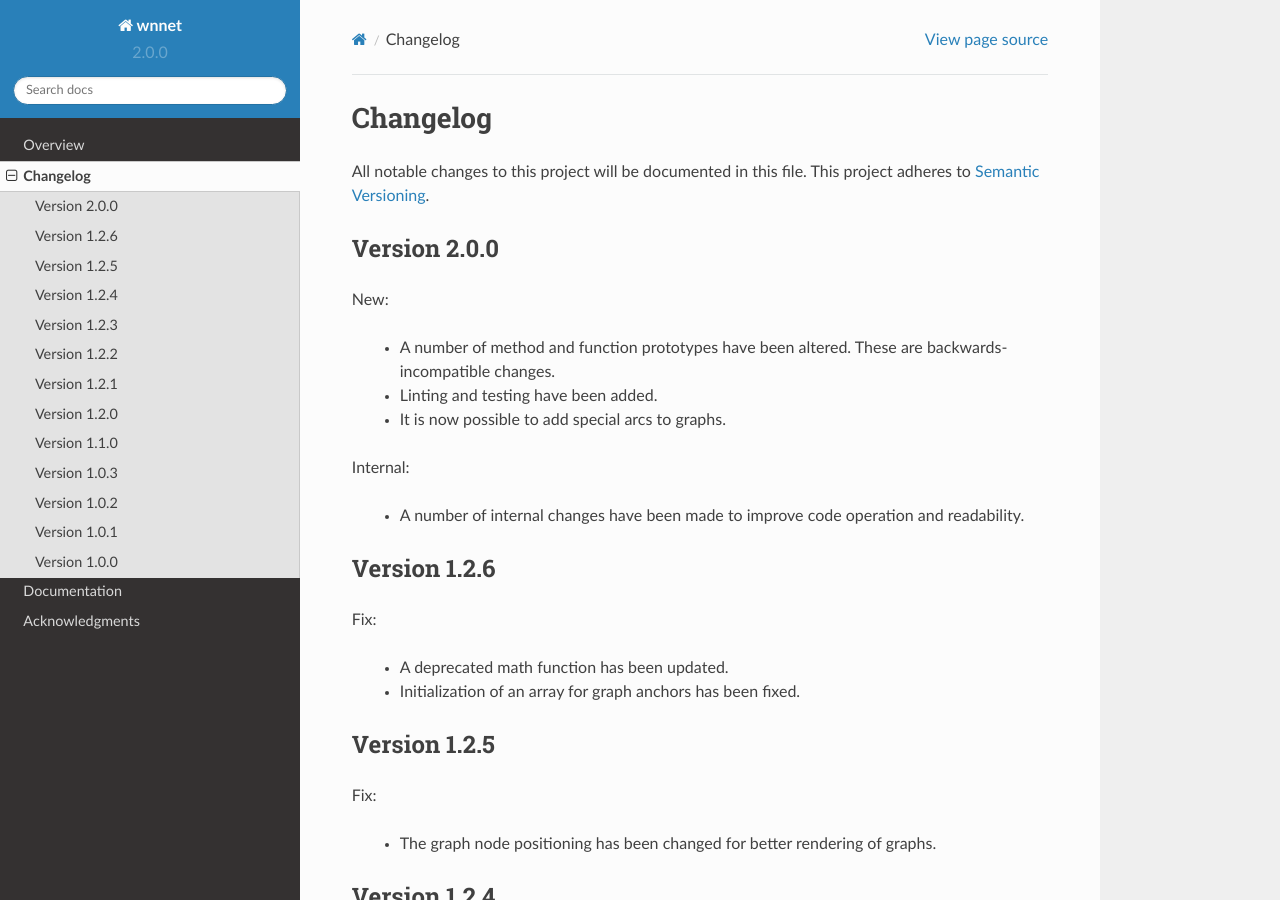
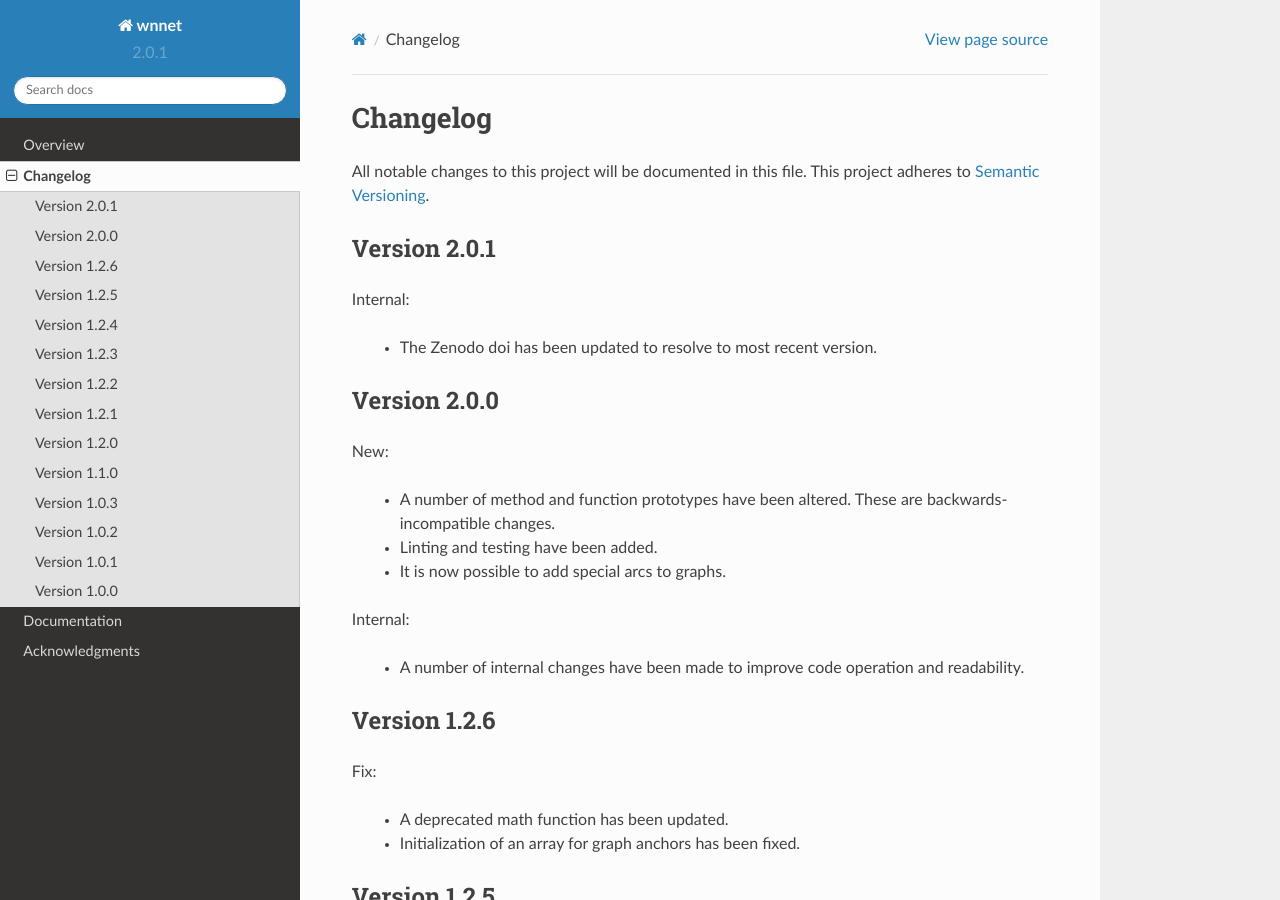
Before and after one commit to mbradle/wnnet, a Sphinx documentation site: the page built from doc/source/changelog.rst, in a window 1280 px wide and 900 px high. Built offline with Sphinx 7.4.7 and the Read the Docs theme 2.0.0, drawn with Linux system fonts in a browser that asks for light colours.

Commit message:
Change Zenodo doi to resolve to most recent version.  Bump version.

```diff
--- a/doc/source/changelog.rst
+++ b/doc/source/changelog.rst
@@ -3,6 +3,13 @@ Changelog
 
 All notable changes to this project will be documented in this file.  This
 project adheres to `Semantic Versioning <http://semver.org/spec/v2.0.0.html>`_.
+
+Version 2.0.1
+-------------
+
+Internal:
+
+  * The Zenodo doi has been updated to resolve to most recent version.
 
 Version 2.0.0
 -------------
--- a/wnnet/__about__.py
+++ b/wnnet/__about__.py
@@ -12,6 +12,6 @@ __all__ = [
 
 __title__ = "wnnet"
 __summary__ = "Python project to handle webnucleo reaction networks"
-__version__ = "2.0.0"
+__version__ = "2.0.1"
 __author__ = "Clemson University"
 __copyright__ = "Clemson University, 2022-2024"
```
Also changed, not shown: 1 other file.
